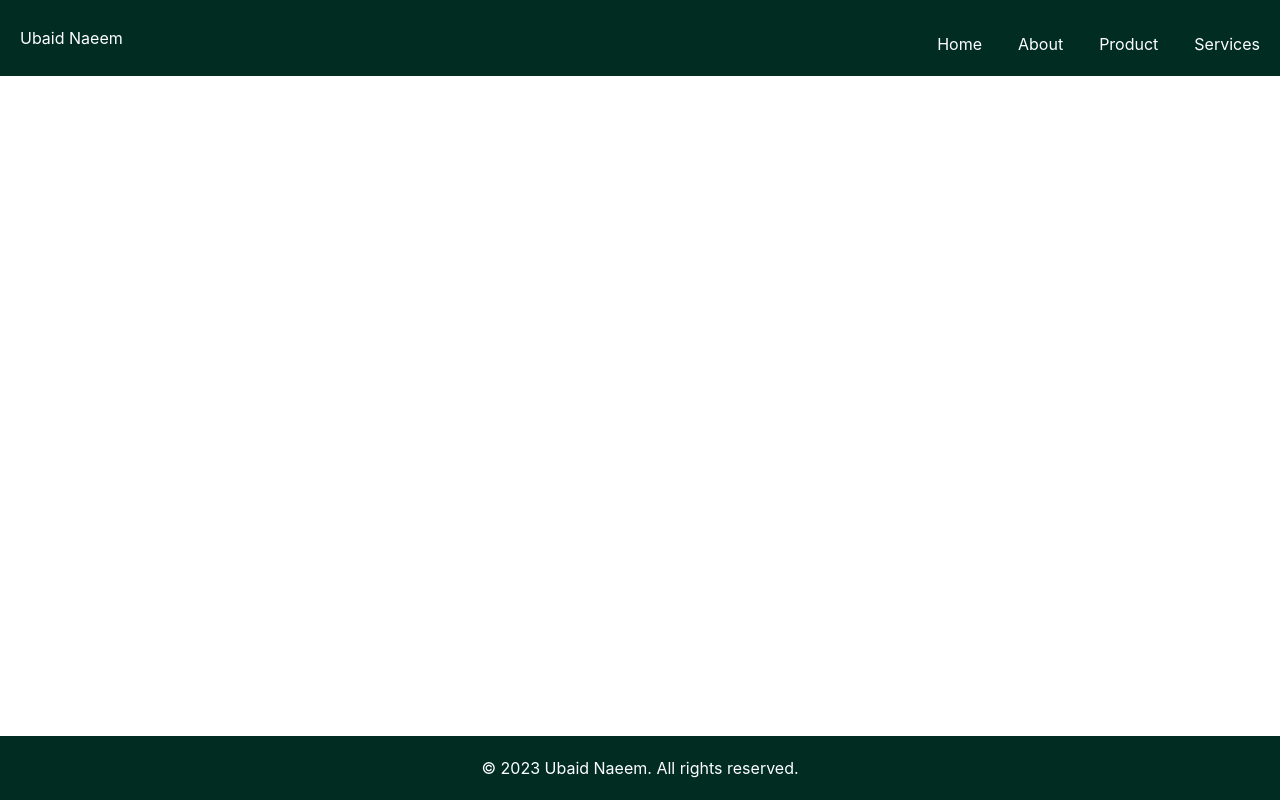
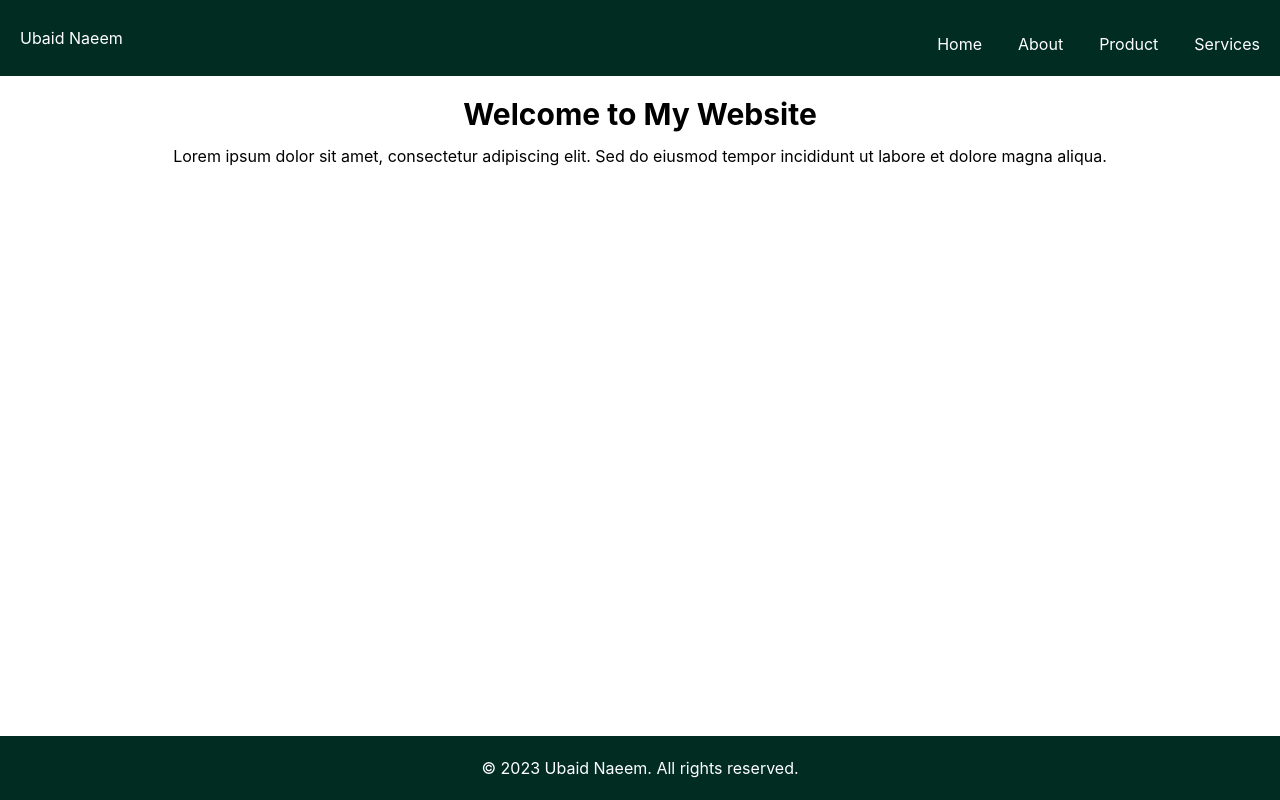
Before and after one commit to ubaid2917/react-projects, a React (Vite) app in the folder react-components/: page / in a window 1280 px wide. Built offline with nearby package versions, Linux system fonts and the light colour scheme.

Commit message:
footer components

```diff
--- a/react-components/src/App.jsx
+++ b/react-components/src/App.jsx
@@ -1,11 +1,13 @@
 import React from 'react'
 import Header from './components/Header'
 import Footer from './components/Footer'
+import Main from './components/Main'
 
 const App = () => {
   return (
    <>
     <Header />
+    <Main />
     <Footer />
    </>
   )
--- /dev/null
+++ b/react-components/src/components/Main.jsx
@@ -0,0 +1,12 @@
+import React from 'react'
+
+const Main = () => {
+  return (
+    <div>
+        <h1 className='text-3xl font-bold text-center mt-5'>Welcome to My Website</h1>
+        <p className='text-center mt-3'>Lorem ipsum dolor sit amet, consectetur adipiscing elit. Sed do eiusmod tempor incididunt ut labore et dolore magna aliqua.</p>
+    </div>
+  )
+}
+
+export default Main
```
